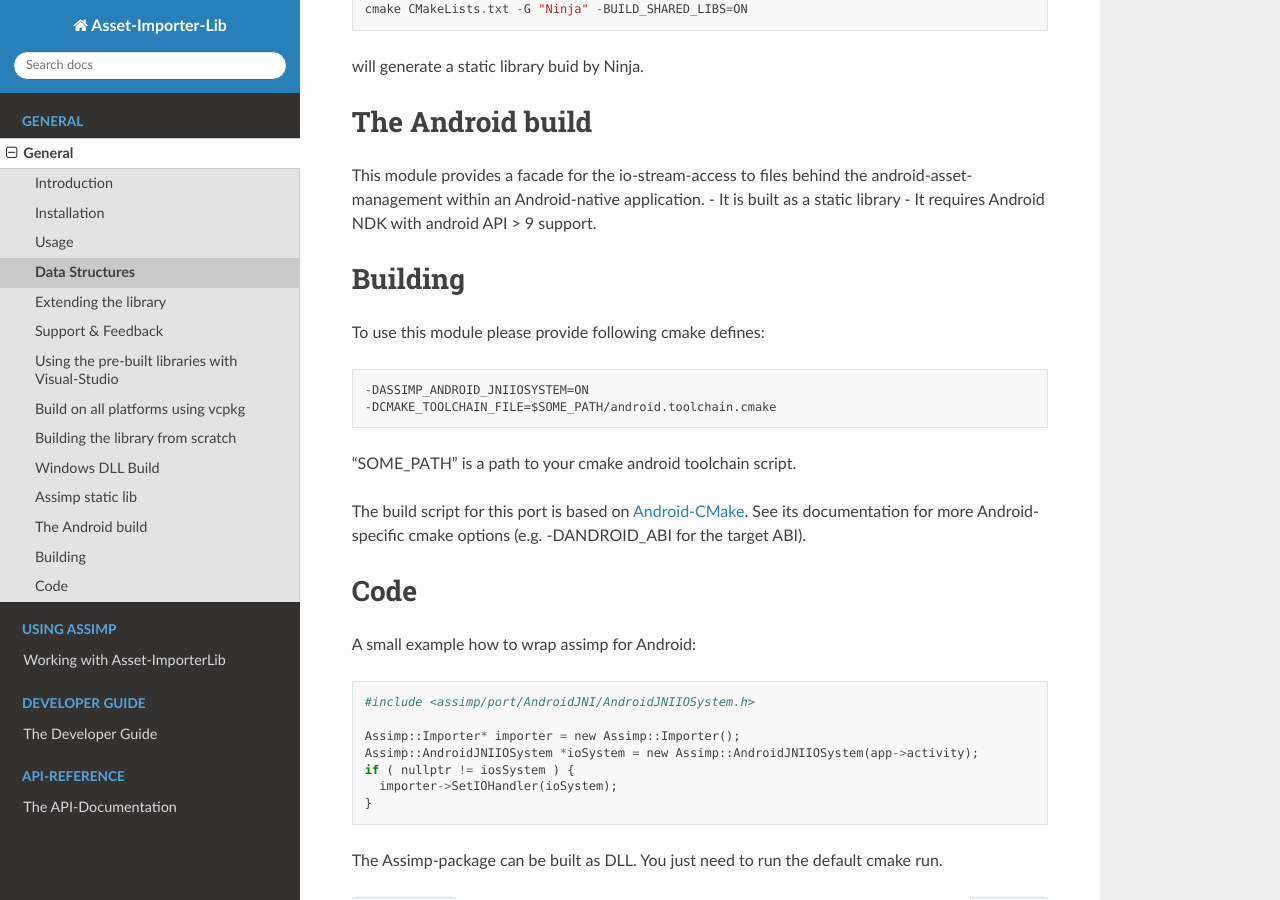
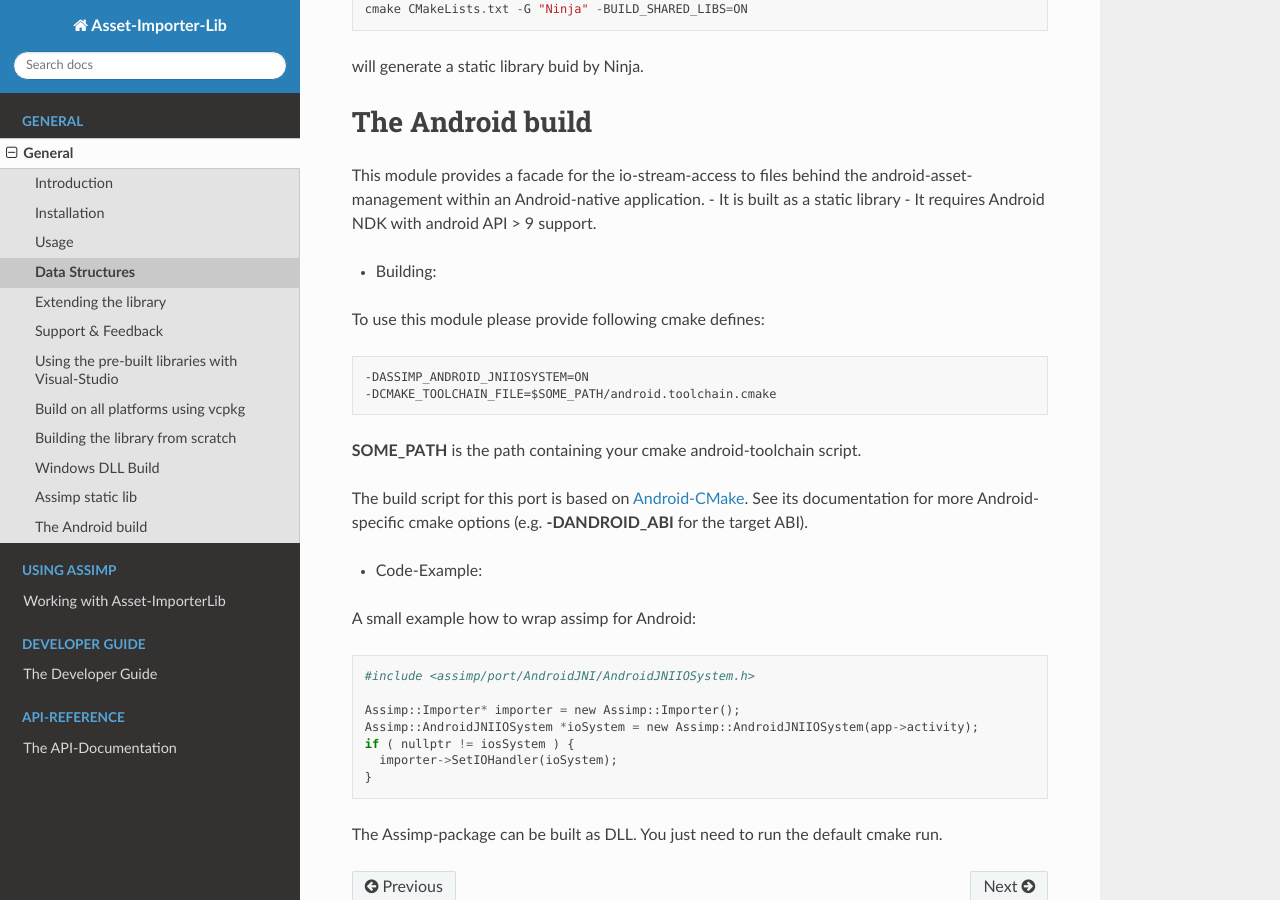
Before and after one commit to assimp/assimp-docs, a Sphinx documentation site: the page built from source/about/quickstart.rst, in a window 1280 px wide and 900 px high, scrolled down 2078 px. Built offline with Sphinx 7.4.7 and the Read the Docs theme 2.0.0, drawn with Linux system fonts in a browser that asks for light colours; pages that are not in the unit, such as notebooks, are missing from menus.

Commit message:
Update quickstart.rst

```diff
--- a/source/about/quickstart.rst
+++ b/source/about/quickstart.rst
@@ -119,8 +119,7 @@
 - It is built as a static library
 - It requires Android NDK with android API > 9 support.
 
-Building
-----------------
+- Building:
 To use this module please provide following cmake defines:
 
 ::
@@ -128,13 +127,12 @@
     -DASSIMP_ANDROID_JNIIOSYSTEM=ON
     -DCMAKE_TOOLCHAIN_FILE=$SOME_PATH/android.toolchain.cmake
 
-"SOME_PATH" is a path to your cmake android toolchain script.
+**SOME_PATH** is the path containing your cmake android-toolchain script.
 
 The build script for this port is based on `Android-CMake <https://github.com/taka-no-me/android-cmake>`_.
-See its documentation for more Android-specific cmake options (e.g. -DANDROID_ABI for the target ABI).
+See its documentation for more Android-specific cmake options (e.g. **-DANDROID_ABI** for the target ABI).
 
-Code
---------
+- Code-Example:
 A small example how to wrap assimp for Android:
 
 ::
```
